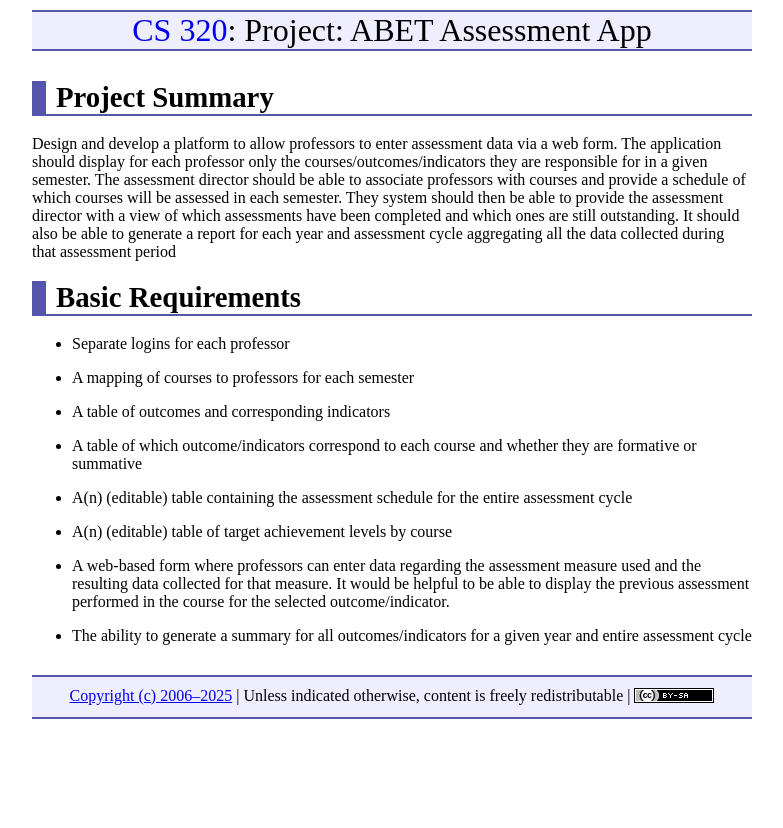
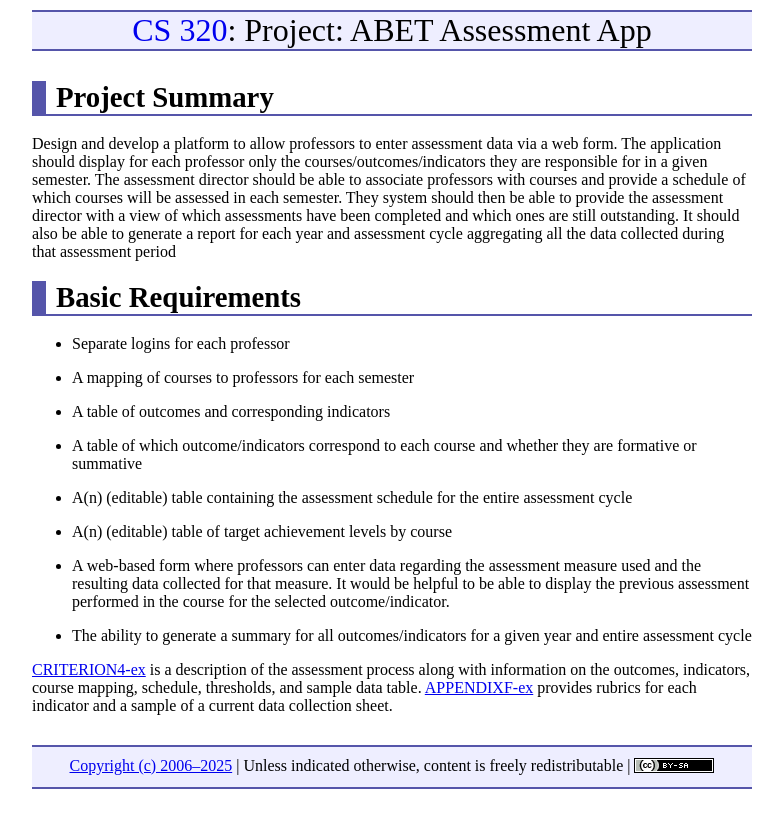
Before and after one commit to ycpcs/cs320-spring2025, a Jekyll site: the page built from projects/ABET_Assessment_App.md, in a window 1280 px wide. Shown: the top 828 px of the page, without its empty margins (248-1031 px from the left). Built offline with Jekyll 4.4.1, drawn with Linux system fonts in a browser that asks for light colours.

Commit message:
update ABET description
update ABET description

```diff
--- a/projects/ABET_Assessment_App.md
+++ b/projects/ABET_Assessment_App.md
@@ -25,3 +25,5 @@ Basic Requirements
 * A web-based form where professors can enter data regarding the assessment measure used and the resulting data collected for that measure. It would be helpful to be able to display the previous assessment performed in the course for the selected outcome/indicator.
 
 * The ability to generate a summary for all outcomes/indicators for a given year and entire assessment cycle
+
+[CRITERION4-ex](CRITERION4-ex.pdf) is a description of the assessment process along with information on the outcomes, indicators, course mapping, schedule, thresholds, and sample data table. [APPENDIXF-ex](APPENDIXF-ex.pdf) provides rubrics for each indicator and a sample of a current data collection sheet.
```
Also changed, not shown: 2 other files.
